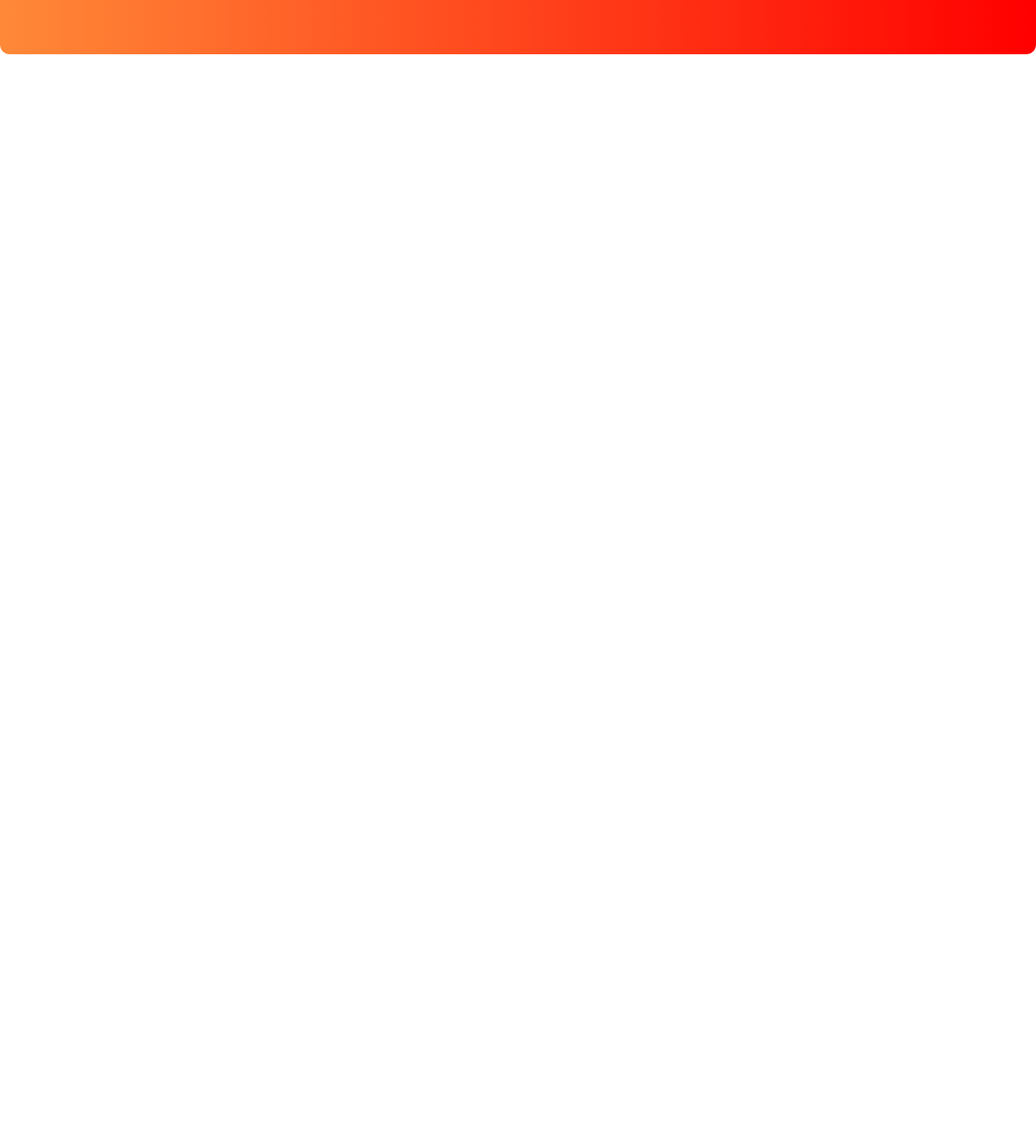
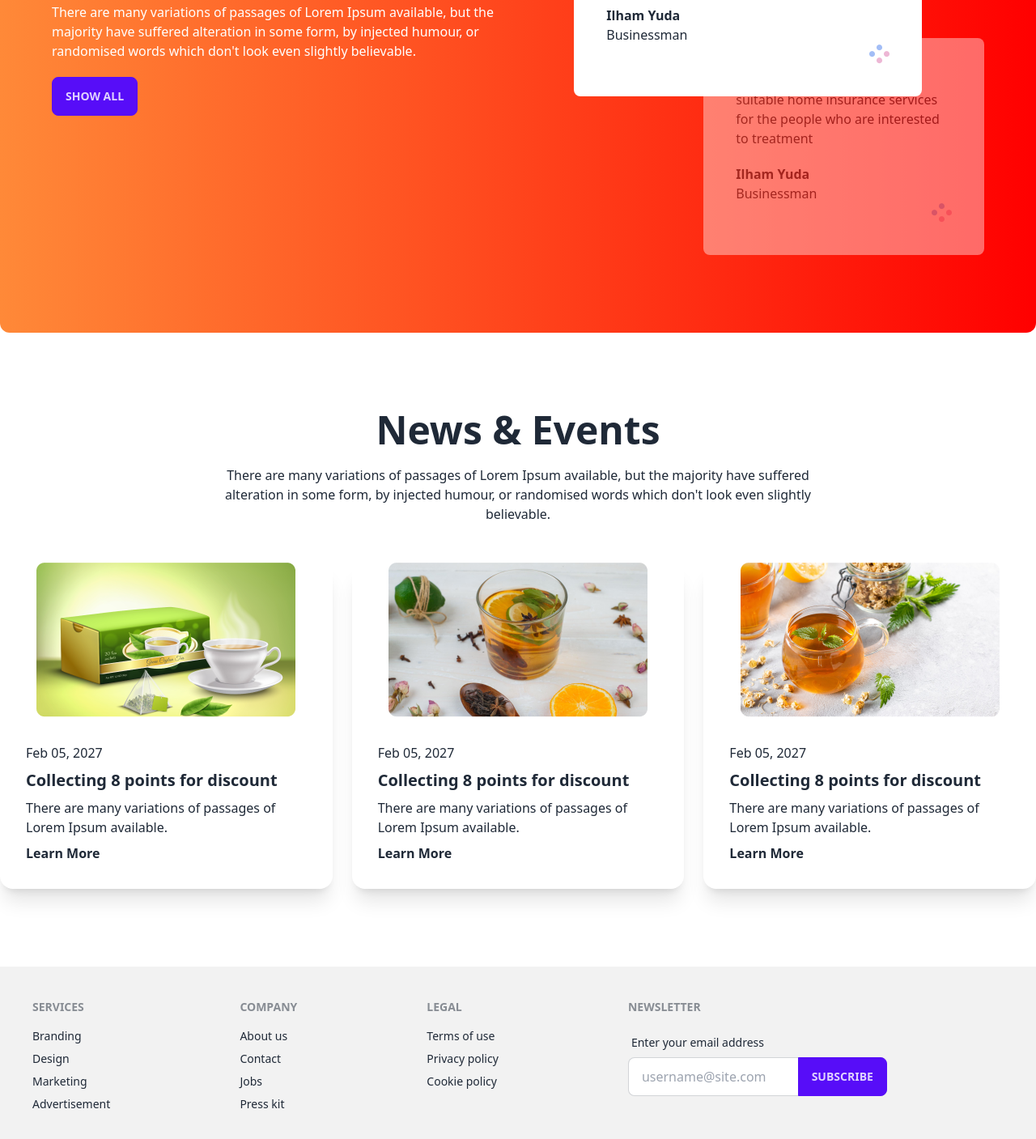
Before and after one commit to hasibulhussen007/tea-house-with-daisyui, a plain HTML site: page index.html in a window 1280 px wide. Shown: the part 2209-3616 px from the top of the page at 81% size. Before the commit the page ends 2372 px from the top, so only its background shows below. Drawn offline with nearby package versions, Linux system fonts and the light colour scheme.

Commit message:
News & Events

```diff
--- a/index.html
+++ b/index.html
@@ -133,24 +133,136 @@
         </section>
 
         <!-- super client section -->
-        <section class="my-24 flex flex-col lg:flex-row gap-12 rounded-xl bg-gradient-to-r from-[#FF8938] to-[#F00] px-16 py-24">
+        <section
+            class="my-24 flex flex-col lg:flex-row gap-12 rounded-xl bg-gradient-to-r from-[#FF8938] to-[#F00] px-16 py-24">
+            <div class="flex items-center lg:pr-44">
                 <div class="space-y-5">
                     <h2 class="text-5xl font-extrabold text-white"> Meet Our Super <br>
                         Clients</h2>
-                <p class="text-white">There are many variations of passages of Lorem Ipsum available, but the majority have suffered alteration in some form, by injected humour, or randomised words which don't look even slightly believable.</p>
+                    <p class="text-white">There are many variations of passages of Lorem Ipsum available, but the
+                        majority have suffered alteration in some form, by injected humour, or randomised words which
+                        don't look even slightly believable.</p>
                     <button class="btn btn-primary">Show All</button>
                 </div>
-            <!-- review -->
-            <div class="relative p-10 rounded-lg bg-white">
-                <img class="absolute -top-5 -left-5" src="./images/client.png" alt="">
-                <p>We are providing the best and suitable home insurance services for the people who are interested to treatment</p>
+            </div>
+            <!-- review container -->
+            <div class="relative">
+                <!--end review -->
+                <div class="relative mb-16 opacity-40 p-10 z-0 rounded-lg bg-white">
+                    <img class="absolute -top-5 -left-5 border-4 border-white rounded-full bg-white"
+                        src="./images/client.png" alt="">
+                    <p>We are providing the best and suitable home insurance services for the people who are interested
+                        to treatment</p>
                     <h4 class="font-bold mt-5">Ilham Yuda</h4>
                     <p class="font-medium">Businessman</p>
+                    <div class="flex justify-end">
+                        <img src="./images/circles.png" alt="">
+                    </div>
+                </div>
+                <!--current review -->
+                <div class="absolute top-40 lg:-left-40 z-20 lg:w-[430px] p-10 rounded-lg bg-white">
+                    <img class="absolute -top-5 -left-5 border-4 border-white rounded-full bg-white"
+                        src="./images/client.png" alt="">
+                    <p>We are providing the best and suitable home insurance services for the people who are interested
+                        to treatment</p>
+                    <h4 class="font-bold mt-5">Ilham Yuda</h4>
+                    <p class="font-medium">Businessman</p>
+                    <div class="flex justify-end">
+                        <img src="./images/circles.png" alt="">
+                    </div>
+                </div>
+                <!--previous review -->
+                <div class="relative opacity-40 p-10 z-0 rounded-lg bg-white">
+                    <img class="absolute -top-5 -left-5 border-4 border-white rounded-full bg-white"
+                        src="./images/client.png" alt="">
+                    <p>We are providing the best and suitable home insurance services for the people who are interested
+                        to treatment</p>
+                    <h4 class="font-bold mt-5">Ilham Yuda</h4>
+                    <p class="font-medium">Businessman</p>
+                    <div class="flex justify-end">
+                        <img src="./images/circles.png" alt="">
+                    </div>
+                </div>
             </div>
         </section>
+        <!-- news and event -->
+        <section class="my-24 text-center">
+            <h2 class="text-5xl font-extrabold">News & Events</h2>
+            <p class="lg:max-w-3xl mx-auto mb-10 mt-5">There are many variations of passages of Lorem Ipsum available,
+                but the majority have suffered alteration in some form, by injected humour, or randomised words which
+                don't look even slightly believable.
+            </p>
+
+            <!-- cards -->
+            <div class="my-24 flex flex-col lg:flex-row gap-6 mt-12">
+                <!-- cards 1 -->
+                <div class="card   border-[#D2D2D2] shadow-xl text-start">
+                    <figure><img src="./images/news-1.png" alt="Tea" /></figure>
+                    <div class="card-body ">
+                        <p>Feb 05, 2027</p>
+                      <h2 class="card-title text-xl font-bold">Collecting 8 points for discount</h2>
+                      <p>There are many variations of passages of Lorem Ipsum available.</p>
+                      <p class="font-semibold">Learn More</p>
+                    </div>
+                  </div>
+                <!-- cards 2 -->
+                <div class="card  border-[#D2D2D2] shadow-xl text-start">
+                    <figure><img src="./images/news-2.png" alt="Tea" /></figure>
+                    <div class="card-body">
+                        <p>Feb 05, 2027</p>
+                      <h2 class="card-title text-xl font-bold">Collecting 8 points for discount</h2>
+                      <p>There are many variations of passages of Lorem Ipsum available.</p>
+                      <p class="font-semibold">Learn More</p>
+                    </div>
+                  </div>
+                <!-- cards 3 -->
+                <div class="card border-[#D2D2D2] shadow-xl text-start">
+                    <figure><img src="./images/news-3.png" alt="Tea" /></figure>
+                    <div class="card-body">
+                        <p>Feb 05, 2027</p>
+                      <h2 class="card-title text-xl font-bold">Collecting 8 points for discount</h2>
+                      <p>There are many variations of passages of Lorem Ipsum available.</p>
+                      <p class="font-semibold">Learn More</p>
+                    </div>
+                  </div>
+            </div>
+
+
+        </section>
     </main>
-    <footer>
-
+    <footer class="footer p-10 bg-base-200 text-base-content">
+        <div>
+          <span class="footer-title">Services</span>
+          <a class="link link-hover">Branding</a>
+          <a class="link link-hover">Design</a>
+          <a class="link link-hover">Marketing</a>
+          <a class="link link-hover">Advertisement</a>
+        </div>
+        <div>
+          <span class="footer-title">Company</span>
+          <a class="link link-hover">About us</a>
+          <a class="link link-hover">Contact</a>
+          <a class="link link-hover">Jobs</a>
+          <a class="link link-hover">Press kit</a>
+        </div>
+        <div>
+          <span class="footer-title">Legal</span>
+          <a class="link link-hover">Terms of use</a>
+          <a class="link link-hover">Privacy policy</a>
+          <a class="link link-hover">Cookie policy</a>
+        </div>
+        <div>
+          <span class="footer-title">Newsletter</span>
+          <div class="form-control w-80">
+            <label class="label">
+              <span class="label-text">Enter your email address</span>
+            </label>
+            <div class="relative">
+              <input type="text" placeholder="username@site.com" class="input input-bordered w-full pr-16" />
+              <button class="btn btn-primary absolute top-0 right-0 rounded-l-none">Subscribe</button>
+            </div>
+          </div>
+        </div>
       </footer>
 
 </body>
```
Lines whose indentation alone changed are shown as unchanged.
